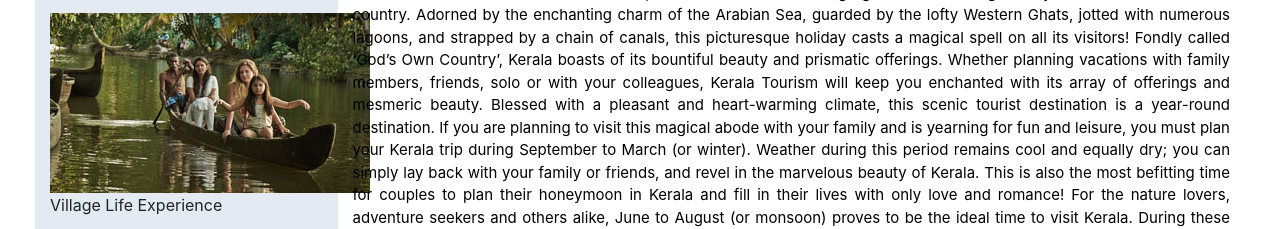
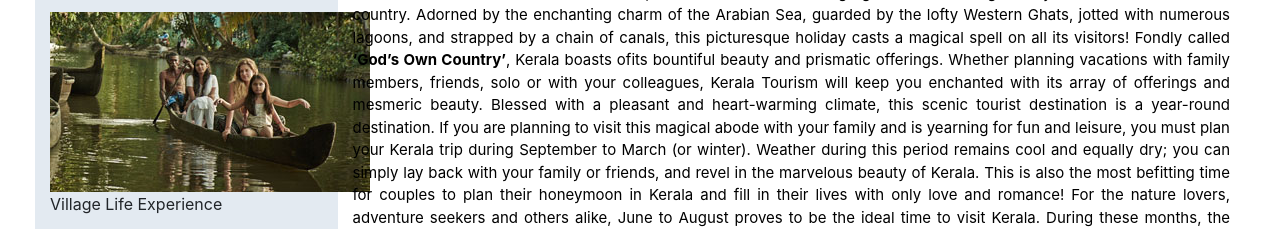
Before and after one commit to faatimaah/Kerala-Tourism, a plain HTML site: page index.html in a window 1280 px wide. Shown: the part 564-793 px from the top of the page. Drawn offline with nearby package versions, Linux system fonts and the light colour scheme.

Commit message:
Update index.html

```diff
--- a/index.html
+++ b/index.html
@@ -92,7 +92,7 @@
 <div class="desc">
 <div class="row">
   <div class="col-3 " style="background-color: rgba(221, 230, 238, 0.822);">
-    <h4 style="text-align: center; color: brown;padding-top: 1.5px;padding-bottom: 1.5px;">Things to do in Kerala</h4>
+    <h4 style="text-align: center; color: brown;padding-top: 1.5px;padding-bottom: 1px;">Things to do in Kerala</h4>
     <figure>
     <img class="hvr" src="./images/Walk through the woods.jpg" alt=""  >
     <figcaption>Walk through the woods</figcaption></figure>
@@ -110,16 +110,16 @@
   <p id="intro">
     Kerala – the ‘Queen of the Malabar Coast’, is indeed one of the most gorgeous and enticing holiday destinations in the entire country.
     Adorned by the enchanting charm of the Arabian Sea, guarded by the lofty Western Ghats, jotted with numerous lagoons, and strapped by a
-    chain of canals, this picturesque holiday casts a magical spell on all its visitors! Fondly called ‘God’s Own Country’, Kerala boasts of
-     its bountiful beauty and prismatic offerings. Whether planning vacations with family members, friends, solo or with your colleagues, Kerala
+    chain of canals, this picturesque holiday casts a magical spell on all its visitors! Fondly called <b>‘God’s Own Country’</b>,
+    Kerala boasts ofits bountiful beauty and prismatic offerings. Whether planning vacations with family members, friends, solo or with your colleagues, Kerala
      Tourism will keep you enchanted with its array of offerings and mesmeric beauty. Blessed with a pleasant and heart-warming climate, this
      scenic tourist destination is a year-round destination. If you are planning to visit this magical abode with your family and is yearning
       for fun and leisure, you must plan your Kerala trip during September to March (or winter). Weather during this period remains cool and
        equally dry; you can simply lay back with your family or friends, and revel in the marvelous beauty of Kerala. This is also the most
        befitting time for couples to plan their honeymoon in Kerala and fill in their lives with only love and romance! For the nature lovers,
-        adventure seekers and others alike, June to August (or monsoon) proves to be the ideal time to visit Kerala. During these months, the
+        adventure seekers and others alike, June to August proves to be the ideal time to visit Kerala. During these months, the
         state welcomes the monsoon showering and blooms with all the charms and grace of Mother Nature! Visiting Kerala between March to May
-        (or summer) can be a bit perplexing! However, it is the best time to meander around the Kerala beaches and enjoy the essence of Kerala
+       can be a bit perplexing! However, it is the best time to meander around the Kerala beaches and enjoy the essence of Kerala
          Tourism in full galore!</p>
 <h4 style="font-weight: bold; font-size: 54px; text-align: center; color: rgb(68, 50, 50); font-family: Georgia, 'Times New Roman', Times, serif;">
   Top Destinations</h4> <br>
```
